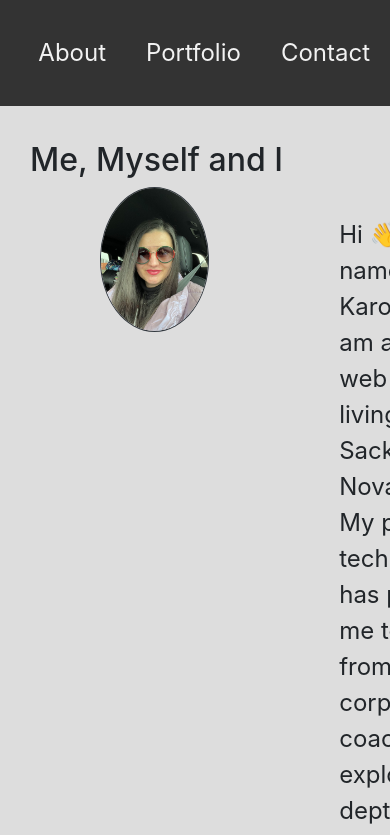
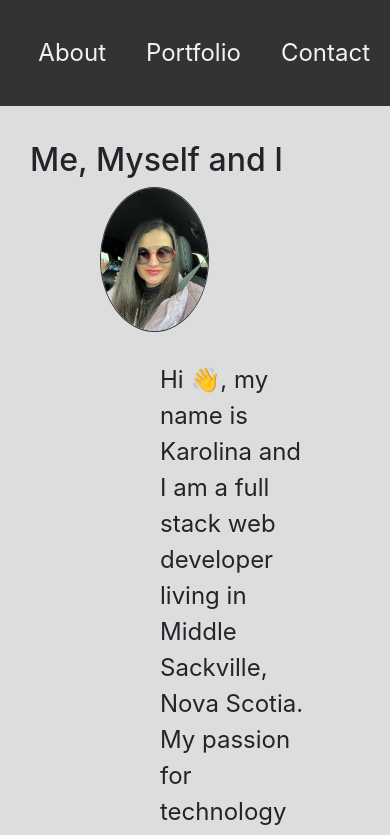
Before and after one commit to quackness/my-website, a React (Create React App) app in the folder client/: page / in a window 390 px wide. Shown: the top 835 px of the page. Built offline with nearby package versions, Linux system fonts and the light colour scheme; some icons are missing.

Commit message:
add mobile responsivness breakpoints to work on later

```diff
--- a/client/src/App.css
+++ b/client/src/App.css
@@ -7,11 +7,40 @@
   pointer-events: none;
 }
 
-@media (prefers-reduced-motion: no-preference) {
+/* @media (prefers-reduced-motion: no-preference) {
   .App-logo {
     animation: App-logo-spin infinite 20s linear;
   }
+} */
+/* @media only screen and (max-width: 1023px)  {
+  .about-left {
+    width: 60%;
+  }
+  .topnav{
+    width: auto;
+
+  }
+} */
+
+@media only screen and (min-width: 320px) and (max-width: 420px) {
+  /* Write smartphone only styles here */
+
+  .about-container {
+    flex-direction: column !important;
+  }
+  .topnav {
+
+  }
+
+  body {
+    width: 100%;
+  }
+
 }
+
+@media only screen and (min-width: 1024px) {
+}
+
 
 .App-header {
   background-color: #282c34;
@@ -169,7 +198,7 @@ p {
   color: #17adb4;
 }
 
-.contact a:hover {
+.contact-element a:hover {
   color: #17adb4;
 }
 
--- a/client/src/App.js
+++ b/client/src/App.js
@@ -1,4 +1,5 @@
 import './App.css';
+import './Responsivness.css';
 import TopNav from './components/TopNav';
 import About from './components/About';
 import Portfolio from './components/Portfolio';
```
Also changed, not shown: client/src/Responsivness.css (added).
